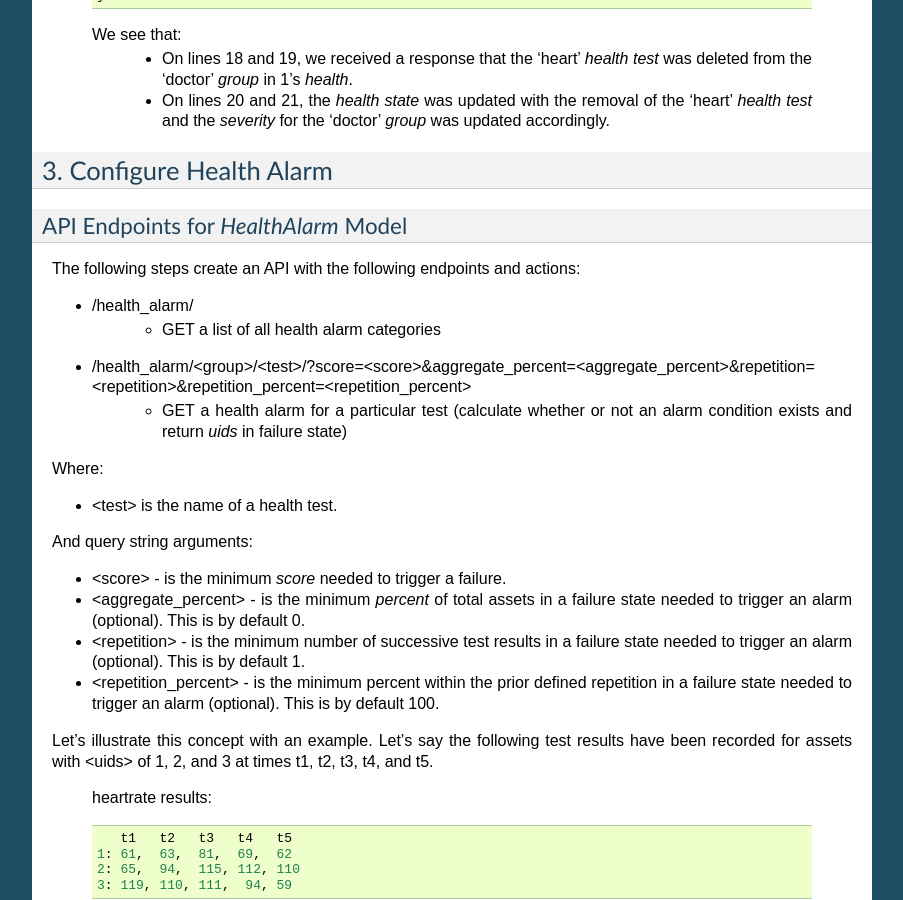
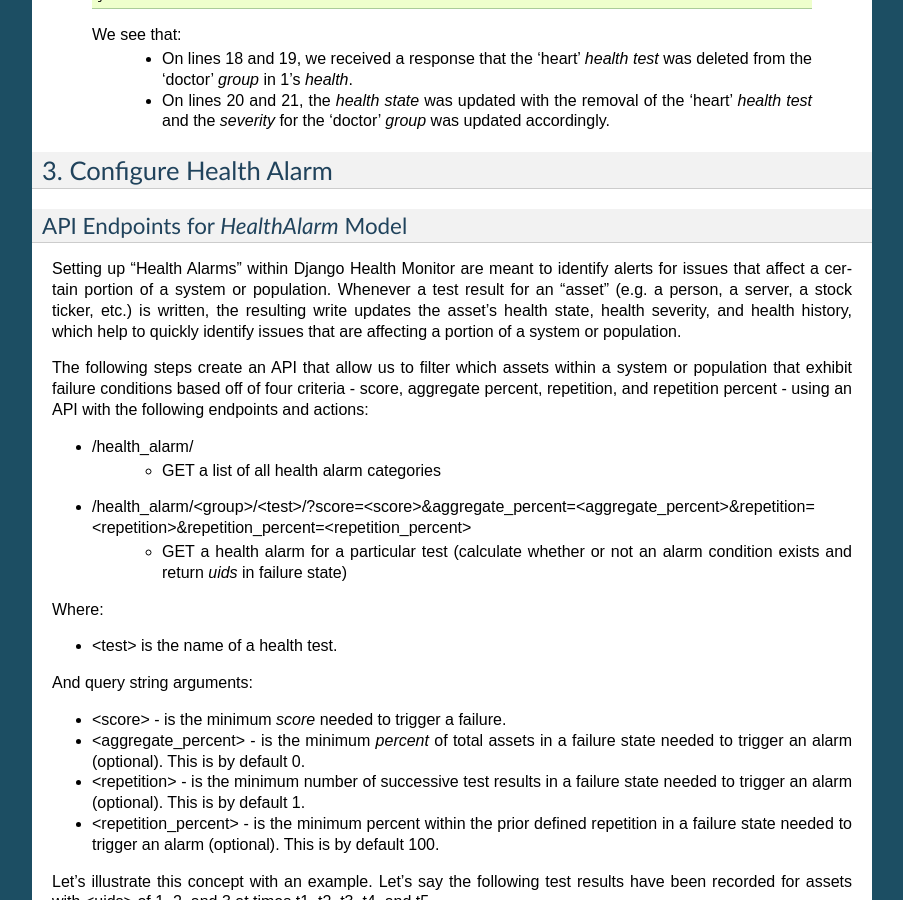
Before and after one commit to gracenote/django-health-monitor, a Sphinx documentation site: the page built from docs/usage.rst, in a window 1280 px wide and 900 px high, scrolled down 6551 px. Shown: the whole window, without its empty margins (198-1101 px from the left). Built offline with Sphinx 7.4.7, drawn with Linux system fonts in a browser that asks for light colours.

Commit message:
Update docs.

```diff
--- a/docs/usage.rst
+++ b/docs/usage.rst
@@ -330,7 +330,9 @@ At this point, there should be a working API that will store raw 'health test' r
 API Endpoints for `HealthAlarm` Model
 -------------------------------------
 
-The following steps create an API with the following endpoints and actions:
+Setting up "Health Alarms" within Django Health Monitor are meant to identify alerts for issues that affect a certain portion of a system or population. Whenever a test result for an "asset" (e.g. a person, a server, a stock ticker, etc.) is written, the resulting write updates the asset's health state, health severity, and health history, which help to quickly identify issues that are affecting a portion of a system or population.
+
+The following steps create an API that allow us to filter which assets within a system or population that exhibit failure conditions based off of four criteria - score, aggregate percent, repetition, and repetition percent - using an API with the following endpoints and actions:
 
 - /health_alarm/
     - GET a list of all health alarm categories
```
